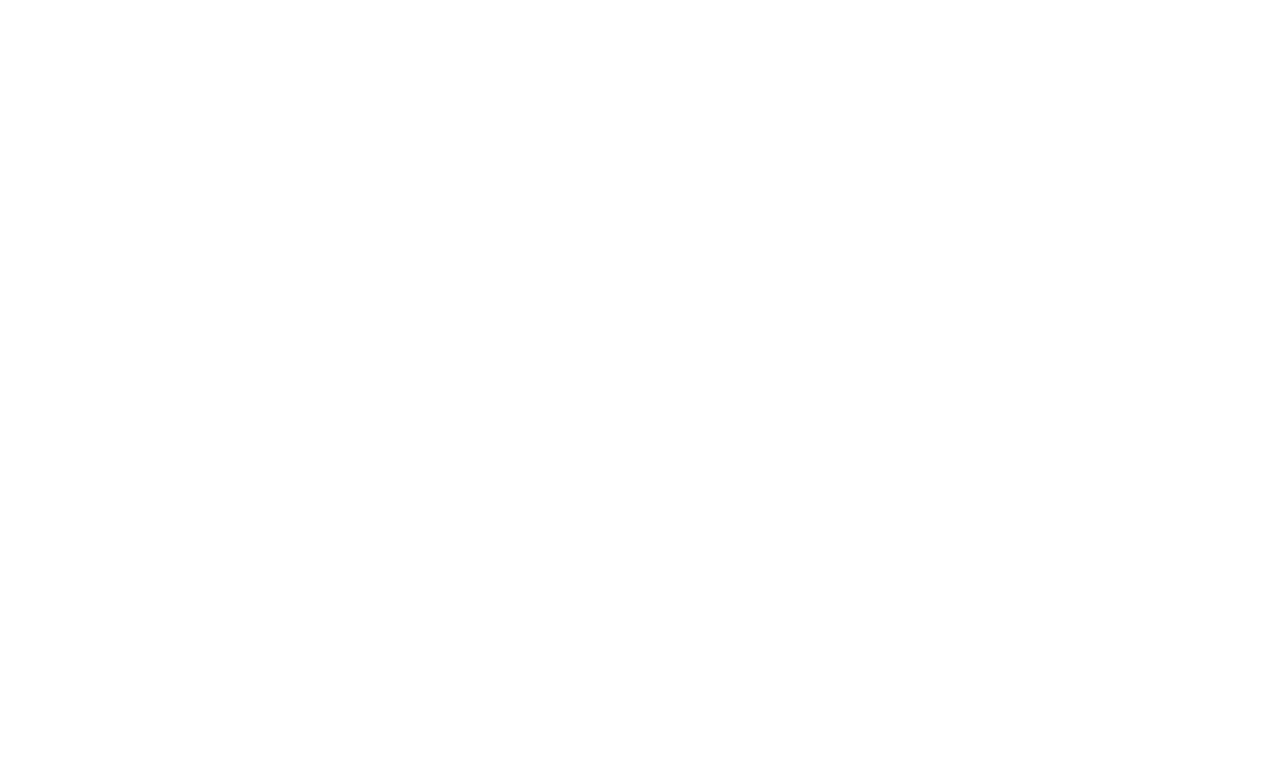
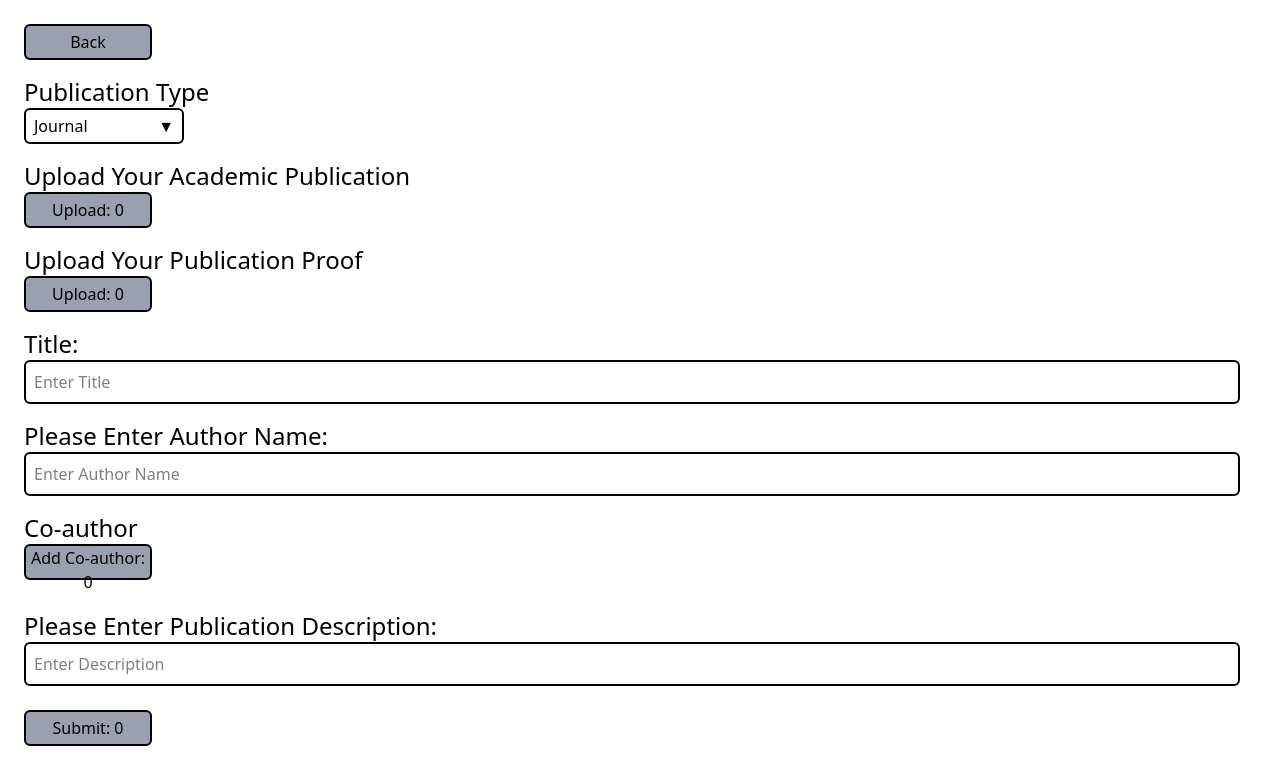
Before and after one commit to tonju1124/sef-project, a React (Vite) app: page / in a window 1280 px wide. Shown: the top 784 px of the page. Built offline with nearby package versions, Linux system fonts and the light colour scheme.

Commit message:
feat: small change to the files

```diff
--- a/src/main.jsx
+++ b/src/main.jsx
@@ -2,10 +2,11 @@ import { StrictMode } from 'react'
 import { createRoot } from 'react-dom/client'
 import './index.css'
 import App from './App.jsx'
-import login from './login.jsx'
+import LogIn from './login.jsx'
+import Upload from './upload.jsx'
 
 createRoot(document.getElementById('root')).render(
   <StrictMode>
-    <login />
+    <Upload />
   </StrictMode>,
 )
--- a/src/upload.jsx
+++ b/src/upload.jsx
@@ -1,12 +1,27 @@
 import { useState } from 'react'
 
 function Upload() {
-  const [count, setCount] = useState(0)
+  const [uploadCount, setUploadCount] = useState(0)
+  const [proofCount, setProofCount] = useState(0)
+  const [coAuthorCount, setCoAuthorCount] = useState(0)
+  const [submitCount, setSubmitCount] = useState(0)
   const [journalOpen, setJournalOpen] = useState(false)
   const [selectedType, setSelectedType] = useState("Journal")
 
-  const handleClick = () => {
-    setCount(count + 1)
+  const handleUploadClick = () => {
+    setUploadCount(uploadCount + 1)
+  }
+
+  const handleProofClick = () => {
+    setProofCount(proofCount + 1)
+  }
+
+  const handleCoAuthorClick = () => {
+    setCoAuthorCount(coAuthorCount + 1)
+  }
+
+  const handleSubmitClick = () => {
+    setSubmitCount(submitCount + 1)
   }
 
   const journalOptions = ["Journal", "Proceeding", "Book", "Article", "Chapter"]
@@ -15,7 +30,7 @@ function Upload() {
     <div>
       {/* Back Button */}
       <button
-        onClick={handleClick}
+        onClick={handleUploadClick}
         className="bg-gray-400 text-black ml-6 mt-6 border-2 border-black rounded-md h-9 w-32"
       >
         Back
@@ -54,19 +69,19 @@ function Upload() {
       {/* Academic Publication */}
       <p className="ml-6 text-2xl mt-4">Upload Your Academic Publication</p>
       <button
-        onClick={handleClick}
+        onClick={handleUploadClick}
         className="bg-gray-400 text-black ml-6 border-2 border-black rounded-md h-9 w-32"
       >
-        Upload: {count}
+        Upload: {uploadCount}
       </button>
 
       {/* Publication Proof */}
       <p className="ml-6 text-2xl mt-4">Upload Your Publication Proof</p>
       <button
-        onClick={handleClick}
+        onClick={handleProofClick}
         className="bg-gray-400 text-black ml-6 border-2 border-black rounded-md h-9 w-32"
       >
-        Upload: {count}
+        Upload: {proofCount}
       </button>
 
       {/* Title */}
@@ -88,10 +103,10 @@ function Upload() {
       {/* Co-author */}
       <p className="ml-6 text-2xl mt-4">Co-author</p>
       <button
-        onClick={handleClick}
+        onClick={handleCoAuthorClick}
         className="bg-gray-400 text-black ml-6 border-2 border-black rounded-md h-9 w-32"
       >
-        Add Co-author: {count}
+        Add Co-author: {coAuthorCount}
       </button>
 
       {/* Description */}
@@ -104,10 +119,10 @@ function Upload() {
 
       {/* Submit */}
       <button
-        onClick={handleClick}
+        onClick={handleSubmitClick}
         className="bg-gray-400 text-black ml-6 mt-6 border-2 border-black rounded-md h-9 w-32"
       >
-        Submit: {count}
+        Submit: {submitCount}
       </button>
     </div>
   )
```
Also changed, not shown: src/login.jsx (line endings or trailing spaces).
